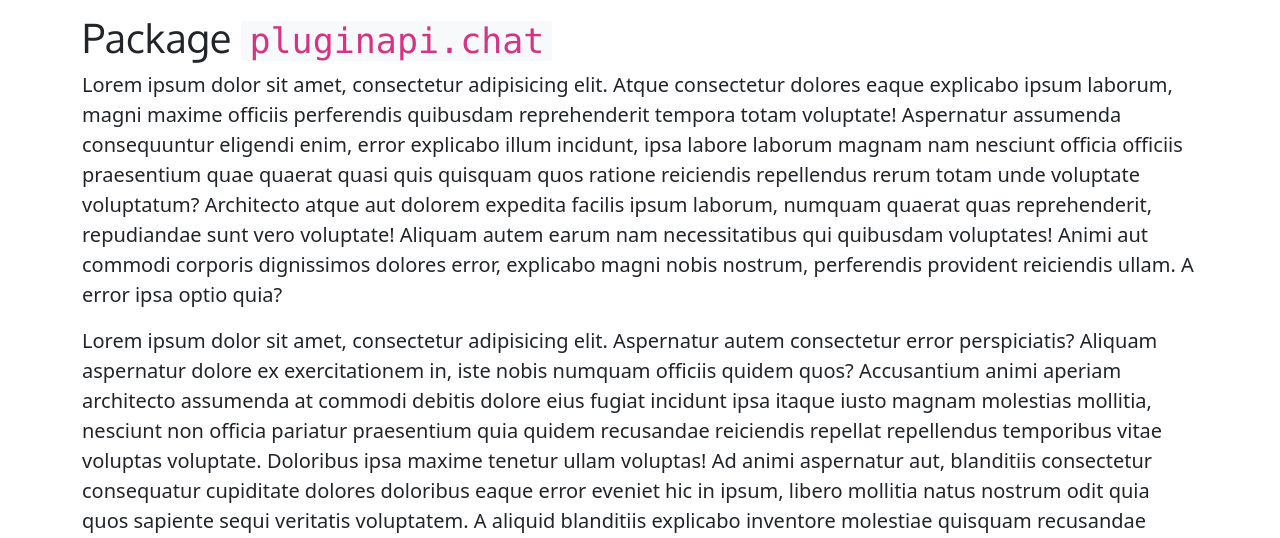
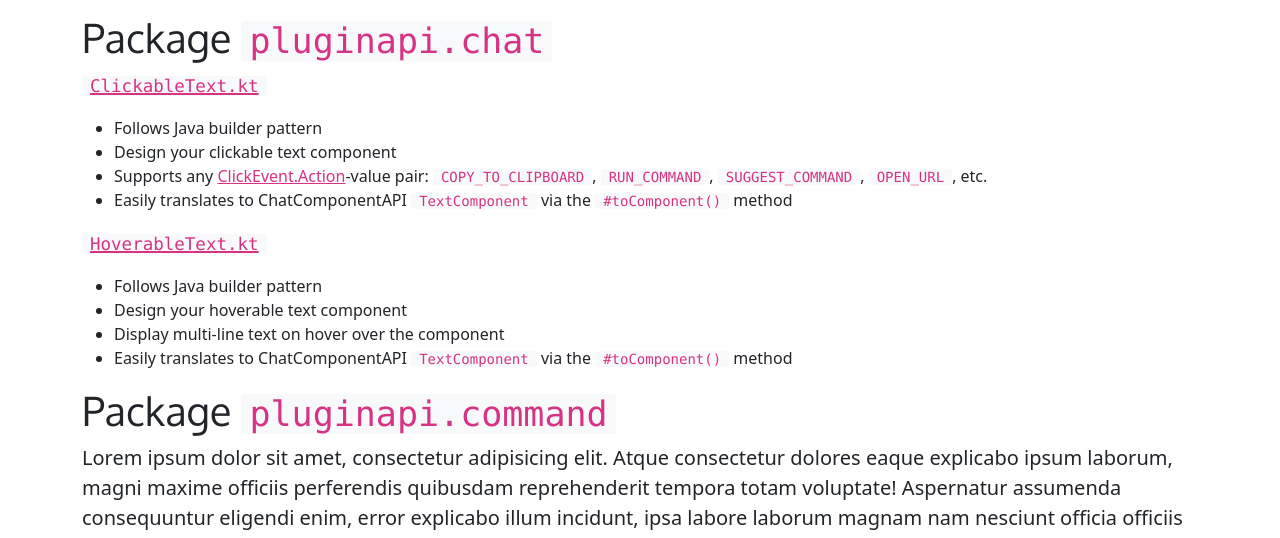
Before and after one commit to tsgrissom/EssentialsKT-Site, a website: page api.html in a window 1280 px wide. Shown: the part 258-796 px from the top of the page. Drawn offline with nearby package versions, Linux system fonts and the light colour scheme; a web font is replaced by a local one.

Commit message:
Added start to package, updated styles

```diff
--- a/api.html
+++ b/api.html
@@ -15,7 +15,7 @@
     <!-- Scripts -->
     <script defer src="https://cdn.jsdelivr.net/npm/bootstrap@5.0.2/dist/js/bootstrap.bundle.min.js" integrity="sha384-MrcW6ZMFYlzcLA8Nl+NtUVF0sA7MsXsP1UyJoMp4YLEuNSfAP+JcXn/tWtIaxVXM" crossorigin="anonymous"></script>
 
-    <title>EssKT &middot; PluginAPI</title>
+    <title>EssKT &middot; Plugin API</title>
 </head>
 <body>
 
@@ -74,22 +74,34 @@
 <main class="container mt-4" id="section-main">
     <div id="section-package-chat">
         <h2 class="display-6 f-oxy">Package <code>pluginapi.chat</code></h2>
-        <p class="lead">Lorem ipsum dolor sit amet, consectetur adipisicing elit. Atque consectetur dolores eaque
-            explicabo ipsum laborum, magni maxime officiis perferendis quibusdam reprehenderit tempora totam voluptate!
-            Aspernatur assumenda consequuntur eligendi enim, error explicabo illum incidunt, ipsa labore laborum magnam
-            nam nesciunt officia officiis praesentium quae quaerat quasi quis quisquam quos ratione reiciendis
-            repellendus rerum totam unde voluptate voluptatum? Architecto atque aut dolorem expedita facilis ipsum
-            laborum, numquam quaerat quas reprehenderit, repudiandae sunt vero voluptate! Aliquam autem earum nam
-            necessitatibus qui quibusdam voluptates! Animi aut commodi corporis dignissimos dolores error, explicabo
-            magni nobis nostrum, perferendis provident reiciendis ullam. A error ipsa optio quia?</p>
-        <p class="lead">Lorem ipsum dolor sit amet, consectetur adipisicing elit. Aspernatur autem consectetur error
-            perspiciatis? Aliquam aspernatur dolore ex exercitationem in, iste nobis numquam officiis quidem quos?
-            Accusantium animi aperiam architecto assumenda at commodi debitis dolore eius fugiat incidunt ipsa itaque
-            iusto magnam molestias mollitia, nesciunt non officia pariatur praesentium quia quidem recusandae reiciendis
-            repellat repellendus temporibus vitae voluptas voluptate. Doloribus ipsa maxime tenetur ullam voluptas! Ad
-            animi aspernatur aut, blanditiis consectetur consequatur cupiditate dolores doloribus eaque error eveniet
-            hic in ipsum, libero mollitia natus nostrum odit quia quos sapiente sequi veritatis voluptatem. A aliquid
-            blanditiis explicabo inventore molestiae quisquam recusandae voluptas!</p>
+        <p class="lead">
+            <a class="text-pink" href="#"><code>ClickableText.kt</code></a>
+        </p>
+        <ul>
+            <li>Follows Java builder pattern</li>
+            <li>Design your clickable text component</li>
+            <li>
+                Supports any <a class="text-pink" href="#">ClickEvent.Action</a>-value pair:
+                <code>COPY_TO_CLIPBOARD</code>, <code>RUN_COMMAND</code>,
+                <code>SUGGEST_COMMAND</code>, <code>OPEN_URL</code>, etc.
+            </li>
+            <li>
+                Easily translates to ChatComponentAPI
+                <code>TextComponent</code> via the <code>#toComponent()</code> method
+            </li>
+        </ul>
+        <p class="lead">
+            <a class="text-pink" href="#"><code>HoverableText.kt</code></a>
+        </p>
+        <ul>
+            <li>Follows Java builder pattern</li>
+            <li>Design your hoverable text component </li>
+            <li>Display multi-line text on hover over the component</li>
+            <li>
+                Easily translates to ChatComponentAPI
+                <code>TextComponent</code> via the <code>#toComponent()</code> method
+            </li>
+        </ul>
     </div>
     <div id="section-package-command">
         <h2 class="display-6 f-oxy">Package <code>pluginapi.command</code></h2>
--- a/package.json
+++ b/package.json
@@ -4,7 +4,8 @@
   "description": "",
   "main": "index.js",
   "scripts": {
-    "test": "echo \"Error: no test specified\" && exit 1"
+    "test": "echo \"Error: no test specified\" && exit 1",
+    "start": "node index.js"
   },
   "keywords": [],
   "author": "",
--- a/public/style.css
+++ b/public/style.css
@@ -34,6 +34,13 @@ a.table-link {
 a.table-link:hover {
     text-decoration: none;
 }
+a.text-pink {
+    text-decoration: underline;
+    color: #d63384;
+}
+a.text-pink:hover {
+    text-decoration: none;
+}
 
 code {
     /*color: #6c757d;*/
```
Also changed, not shown: index.html (+21 -11 lines).
